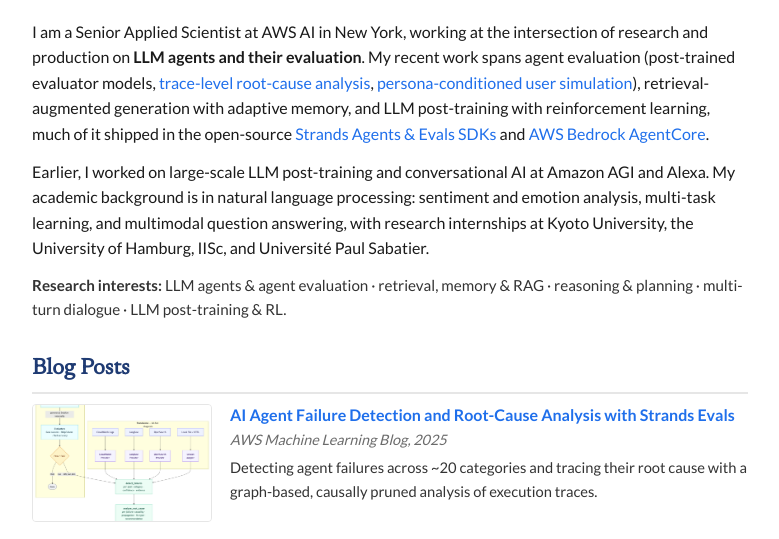
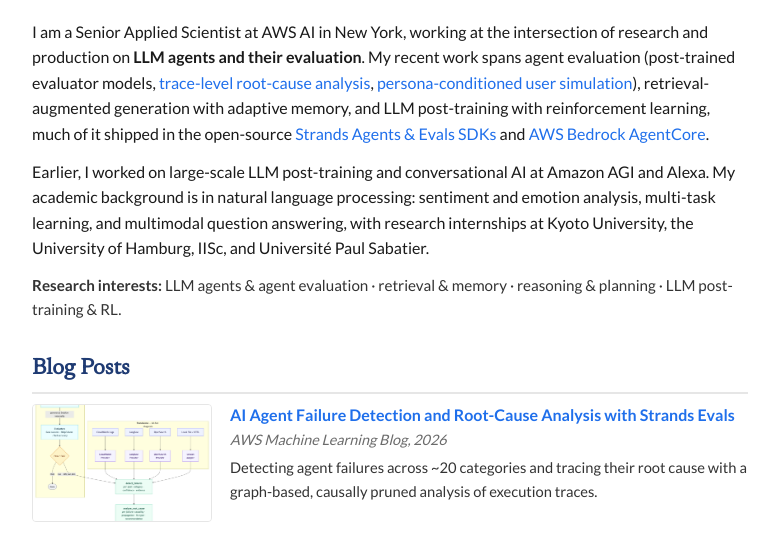
Before and after one commit to iyamabhishek/iyamabhishek.github.io, a plain HTML site: page index.html in a window 1280 px wide. Shown: the part 345-884 px from the top of the page, without its empty margins (250-1029 px from the left). Drawn offline with Linux system fonts and the light colour scheme.

Commit message:
Align site with final CV: blog year 2026, four interns, trim research interests

```diff
--- a/index.html
+++ b/index.html
@@ -47,8 +47,8 @@
     </p>
     <p class="interests">
       <strong>Research interests:</strong> LLM agents &amp; agent evaluation &middot;
-      retrieval, memory &amp; RAG &middot; reasoning &amp; planning &middot;
-      multi-turn dialogue &middot; LLM post-training &amp; RL.
+      retrieval &amp; memory &middot; reasoning &amp; planning &middot;
+      LLM post-training &amp; RL.
     </p>
   </section>
 
@@ -59,7 +59,7 @@
       <img src="assets/blogs/rca.png" alt="AI Agent Failure Detection and Root-Cause Analysis with Strands Evals">
       <div class="pub-body">
         <a class="pub-title" href="https://aws.amazon.com/blogs/machine-learning/ai-agent-failure-detection-and-root-cause-analysis-with-strands-evals/">AI Agent Failure Detection and Root-Cause Analysis with Strands Evals</a>
-        <div class="venue">AWS Machine Learning Blog, 2025</div>
+        <div class="venue">AWS Machine Learning Blog, 2026</div>
         <div class="summary">Detecting agent failures across ~20 categories and tracing their root cause with a graph-based, causally pruned analysis of execution traces.</div>
       </div>
     </div>
@@ -67,7 +67,7 @@
       <img src="assets/blogs/user_sim.png" alt="Simulate Realistic Users to Evaluate Multi-turn AI Agents in Strands Evals">
       <div class="pub-body">
         <a class="pub-title" href="https://aws.amazon.com/blogs/machine-learning/simulate-realistic-users-to-evaluate-multi-turn-ai-agents-in-strands-evals/">Simulate Realistic Users to Evaluate Multi-turn AI Agents in Strands Evals</a>
-        <div class="venue">AWS Machine Learning Blog, 2025</div>
+        <div class="venue">AWS Machine Learning Blog, 2026</div>
         <div class="summary">Persona-conditioned user simulators that drive goal-oriented, multi-turn conversations to evaluate agents at scale.</div>
       </div>
     </div>
@@ -215,7 +215,7 @@
       <li><strong>Area Chair:</strong> <em>Who Verifies the Agents?</em> Workshop, NeurIPS 2026.</li>
       <li><strong>Reviewer:</strong> ACL 2026, EMNLP 2021 &amp; 2026, NeurIPS 2026, ACM CHI 2026.</li>
       <li><strong>Open source:</strong> core contributor to the Strands Agents &amp; Evals SDKs (ActorSimulator user simulator, graph-based Root-Cause Analyzer).</li>
-      <li><strong>Mentorship:</strong> mentored three research interns (2022, 2024, 2025); all received return offers.</li>
+      <li><strong>Mentorship:</strong> mentored four summer research interns (2022, 2024, 2025, 2026).</li>
       <li><strong>Awards:</strong> Best B.Tech. Thesis (IIT Patna); DAAD WISE Fellowship; Honda Research Institute Grant.</li>
     </ul>
   </section>
```
